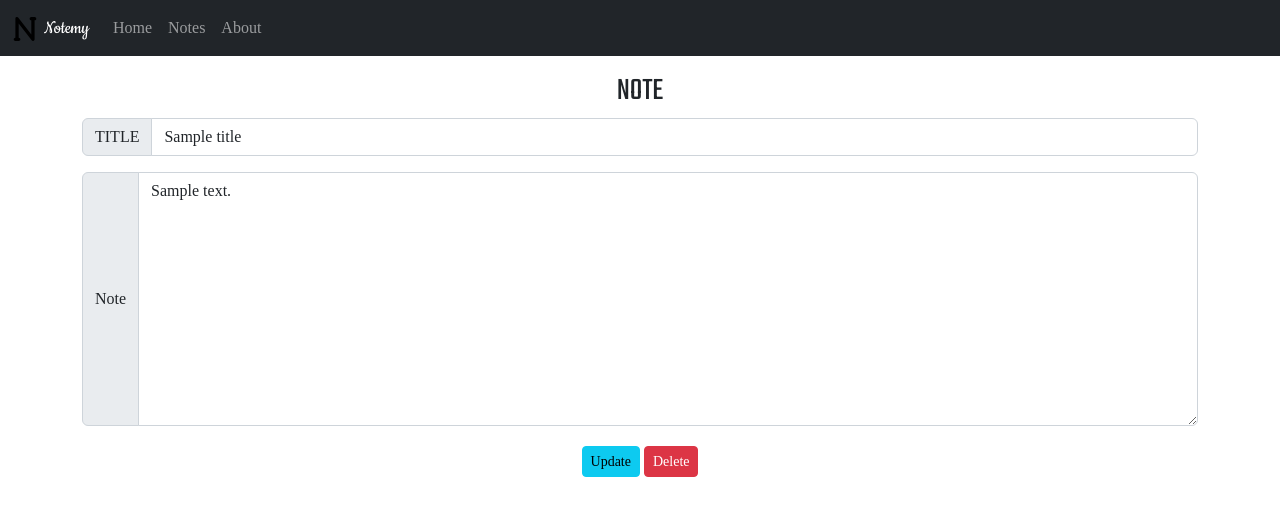
After one commit to DebXD/Notemy, a Flask app: template templates/note_detail.html in a window 1280 px wide. The commit adds this page. Shown: the top 516 px of the page. Run offline with Flask 2, Linux system fonts and the light colour scheme; the template is opened without the code that fills it: most values are stand-ins (such as "Sample title", 1, 10 or a date in 2020); some libraries are stand-ins or nearby versions; some web fonts are replaced.

Commit message:
Feat: added Note Detail View, Sort Notes by their No

```diff
--- a/app.py
+++ b/app.py
@@ -219,7 +219,8 @@ def notes_func():
                 user_data = Userdb.query.filter_by(Email=email).first()
                 user_no = user_data.No
                 username = user_data.Username
-                note_list = Notesdb.query.filter_by(User_id = user_data.No).all()
+                note_list = Notesdb.query.filter_by(User_id = user_data.No).order_by(Notesdb.No)
+                #note_list = db.query(Notesdb.User_id).distinct(user_data.No) \ .order_by(Notesdb.Date)
 
                 new_notelist = []
                 for note_data in note_list:
@@ -243,6 +244,17 @@ def notes_func():
             flash("Session has expired! Please Sign Up or Login.", category="error")
             return redirect("/login/")
         #passing the note param to html page, without it we can not show the notes or text.
+@app.route("/notes/detail/<int:note_no>/", methods=["POST", "GET"])
+def note_detail(note_no):
+    note_data_obj = Notesdb.query.filter_by(No=note_no).first()
+    email = session["email"]
+    user_data_obj = Userdb.query.filter_by(Email=email).first()
+    f = Fernet(note_data_obj.Key)
+    key = Fernet(note_data_obj.Key)
+    dectitle = key.decrypt(note_data_obj.Titles).decode()
+    decnote = key.decrypt(note_data_obj.Notes).decode()
+    return render_template('note_detail.html',title=dectitle, note=decnote, note_no=note_no)
+
 
 @app.route("/notes/search_results/", methods = ['POST', 'GET'])
 def search_note():
@@ -291,7 +303,7 @@ def search_note():
                     else:
                         return render_template('search_result.html', note_list = new_notelist, note_count = len(new_notelist) )
 
-@app.route("/notes/delete/<int:note_no>", methods=["POST", "GET"])
+@app.route("/notes/delete/<int:note_no>/", methods=["POST", "GET"])
 def notedel(note_no):
     try:
         Notesdb.query.filter_by(No=note_no).delete()
@@ -304,7 +316,7 @@ def notedel(note_no):
         return ("/notes/")
 
 
-@app.route("/notes/edit/<int:note_no>", methods=["POST", "GET"])
+@app.route("/notes/edit/<int:note_no>/", methods=["POST", "GET"])
 def note_edit(note_no):
     note_data_obj = Notesdb.query.filter_by(No=note_no).first()
     email = session["email"]
@@ -337,4 +349,4 @@ def about():
 
 if __name__ == "__main__":
     db.create_all()
-    app.run(port=os.getenv("PORT", default=5000))
+    app.run(port=os.getenv("PORT", default=8000))
--- a/static/css/main.css
+++ b/static/css/main.css
@@ -118,3 +118,31 @@ html body{
   justify-content: flex-start;
   align-items: flex-start;
 }
+
+ /* unvisited link */
+ a:link {
+  text-decoration: none;
+}
+
+/* visited link */
+a:visited {
+  text-decoration: none;
+}
+
+/* mouse over link */
+a:hover {
+  text-decoration: none;
+}
+
+/* selected link */
+a:active {
+  text-decoration: none;
+}
+
+@media (prefers-color-scheme: dark) {
+  #title #note{
+    color: white;
+
+  }
+
+}
--- a/templates/edit.html
+++ b/templates/edit.html
@@ -32,7 +32,7 @@
 
     <div class="input-group input-group-md mb-3">
       <span class="input-group-text">Note</span>
-      <textarea class="form-control" id="textarea" rows="5" name="Note">{{note}}</textarea>
+      <textarea class="form-control" id="textarea" rows="10" name="Note">{{note}}</textarea>
     </div>
 
 
--- /dev/null
+++ b/templates/note_detail.html
@@ -0,0 +1,43 @@
+{% extends "base.html" %}
+
+{% block head%}
+
+{% endblock %}
+
+{%block body %}
+<div class="bg-img">
+<div class="container mt-3" style="text-align: center;">
+  <form method="">
+    <h2 style="text-align: center; font-family: Teko;">NOTE</h2>
+   <!--csrf-->
+    <input type="hidden" name="csrf_token" value="{{ csrf_token() }}"/>
+    <div class="input-group mb-3">
+      <span class="input-group-text">TITLE</span>
+      <input type="text" class="form-control" name="Title" value="{{title}}">
+    </div>
+
+    <div class="input-group input-group-md mb-3">
+      <span class="input-group-text">Note</span>
+      <textarea class="form-control" id="textarea" rows="10" name="Note">{{note}}</textarea>
+    </div>
+
+
+
+
+
+
+
+
+
+    <div>
+        <a class="btn btn-info btn-sm mt-1 mb-1" href="/notes/edit/{{note_no}}/">Update</a>
+        <a class="btn btn-danger btn-sm mt-1 mb-1" href="/notes/delete/{{note_no}}/">Delete</a>
+    </div>
+
+
+  </div>
+
+</div>
+
+
+{% endblock %}
```
Also changed, not shown: main.py (+16 -4 lines), templates/notes.html (+4 -12 lines).
